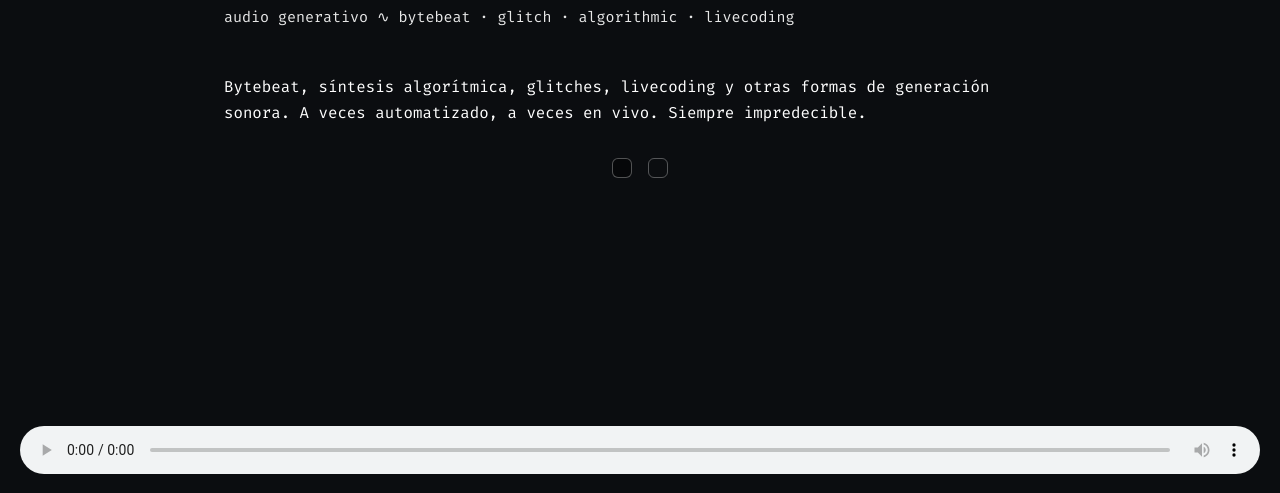
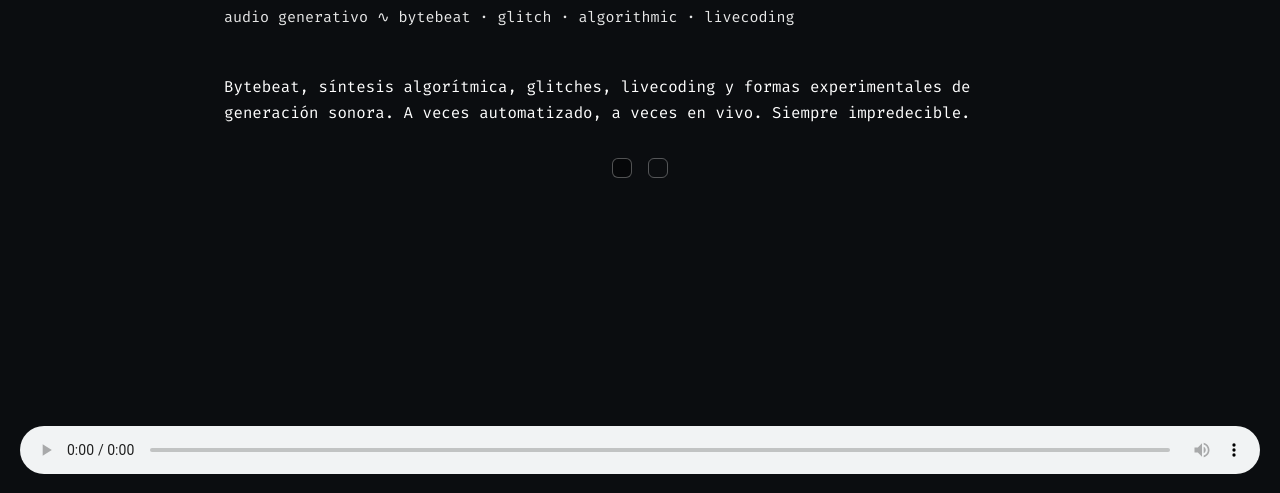
Before and after one commit to caalma/ganuritov, a plain HTML site: page docs/index.html in a window 1280 px wide. Shown: the part 307-800 px from the top of the page. Drawn offline with nearby package versions, Linux system fonts and the light colour scheme; a script that the page names is missing.

Commit message:
Texto inicial

```diff
--- a/docs/index.html
+++ b/docs/index.html
@@ -29,7 +29,7 @@
                 <p class="tagline">audio generativo ∿ bytebeat · glitch · algorithmic · livecoding</p>
             </header>
             <section class="description">
-                <p>Bytebeat, síntesis algorítmica, glitches, livecoding y otras formas de generación sonora. A veces automatizado, a veces en vivo. Siempre impredecible.</p>
+                <p>Bytebeat, síntesis algorítmica, glitches, livecoding y formas experimentales de generación sonora. A veces automatizado, a veces en vivo. Siempre impredecible.</p>
             </section>
             <section class="info">
                 <div id="current_sound"></div>
```
